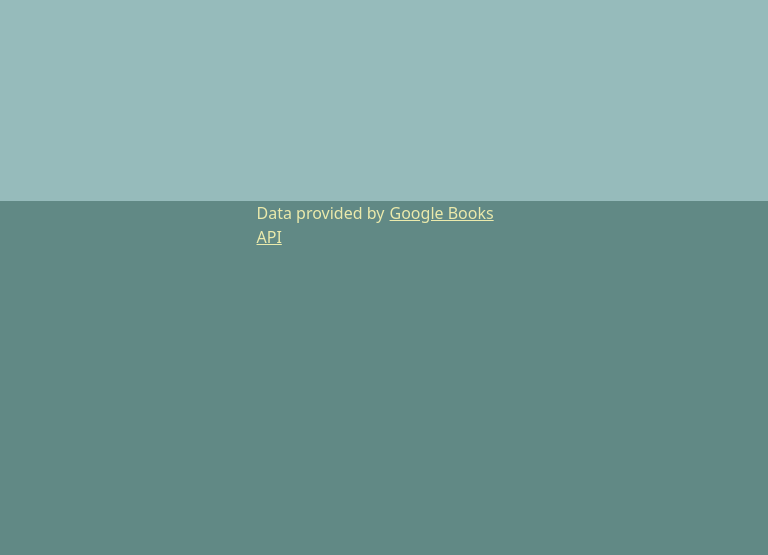
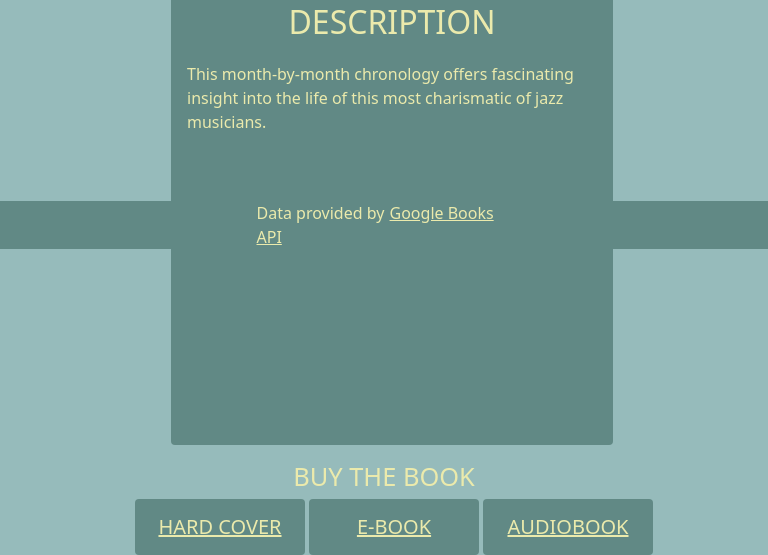
Before and after one commit to martex941/ReadRoll, a Flask app: page /book_view/2 in a window 768 px wide. Shown: the part 551-1106 px from the top of the page. Before the commit the page ends 796 px from the top, so only its background shows below. Run offline with Flask 3, Linux system fonts and the light colour scheme; the visitor is signed in with stand-in values (Sample User, id 1); data comes from the database, SQL or seed files in the repository; both versions use the stored data as it was after the commit.

Commit message:
13:11 08/05/23

```diff
--- a/templates/book_view.html
+++ b/templates/book_view.html
@@ -34,10 +34,14 @@
             width: 175px;
         }
 
-        #description .card-body {
+        #description .card-body, #book-info .card-body {
             overflow-y: auto;
             text-overflow: ellipsis;
             margin-top: -0.2rem;
+        }
+
+        #buy-section {
+            margin-top: 1rem;
         }
 
         img.card-body {
@@ -45,6 +49,10 @@
             margin-right: auto;
             height: 400px;
             width: 250px;
+        }
+
+        #row2 .card {
+            height: 100%;
         }
 
         #buttons .btn {
@@ -64,40 +72,79 @@
             width: 25%;
         }
 
+        /* Accommodating for various resolutions */
 
-        /* Accommodating for various resolutions */
         @media (max-width: 767px) {
+            #buy-section .card {
+                margin-bottom: 1rem;
+            }
+
             .row {
                 display: flex;
                 justify-content: center;
                 align-items: center;
             }
-
-            #about-book .card {
-                width: auto;
-            }
-
-            #about-book .col-md-4 {
-                margin-left: 1rem;
-                margin-right: 1rem;
-            }
         }
 
         @media (min-width: 768px) and (max-width: 991px) {
+            .nav-item {
+                padding: 0.5rem;
+            }
+
+            /* BUY SECTION */
+            #buy-section {
+                margin-bottom: -1rem;
+            }
+
+            #buy-section .card {
+                width: 170px;
+            }
+
+            #buy-section h2, a {
+                font-size: 20px;
+                margin: -0.5rem;
+            }
+
             /* ABOUT THE BOOK SECTION */
             #about-book .card {
-                width: 240px;
+                width: 260px;
+            }
+
+            #about-book .row {
+                display: flex;
+                justify-content: center;
             }
 
             #about-book .col-md-4 {
                 width: auto;
-                margin-left: -1rem;
-                margin-right: -1rem;
             }
 
             #about-book #book-cover {
                 max-width: fit-content;
-                max-height: 300px;
+                max-height: 400px;
+            }
+
+            #description.card {
+                width: 442px;
+                margin-left: 1rem;
+            }
+        }
+
+        @media (max-width: 1199px), (max-width: 1399px) {
+            /* BUY SECTION */
+            #buy-section {
+                margin-bottom: 0rem;
+            }
+
+            #buy-section h2 a {
+                font-size: 25px;
+                margin: -0.5rem;
+            }
+        }
+
+        @media (max-width: 1199px) {
+            #buy-section h2 a {
+                font-size: 20px;
             }
         }
 
@@ -148,6 +195,42 @@
 
             </div>
         </div>
+
+        <!-- "Buy the book" section -->
+        <div class="container" id="buy-section">
+            <h3 class="text-center">BUY THE BOOK</h3>
+            <div class="row justify-content-center" id="row2">
+
+                <!-- Amazon link to the papaerback and hardcover versions of the book -->
+                <div class="col-md-3">
+                    <div class="card border-0 mx-auto">
+                        <div id="hard-cover" class="card-body text-center">
+                            <h2 class="card-footer border-0"><a href="https://www.amazon.com/s?k={{ book_info.book_name|replace(' ', '+') }}&rh=n%3A283155%2Cn%3A%211000%2Cn%3A5&ref=nb_sb_noss" target="_blank">HARD COVER</a></h2>
+                        </div>
+                    </div>
+                </div>
+
+                <!-- Amazon link to the e-book version of the book -->
+                <div class="col-md-3">
+                    <div class="card border-0 mx-auto">
+                        <div id="e-book" class="card-body text-center">
+                            <h2 class="card-footer border-0"><a href="https://www.amazon.com/s?k={{ book_info.book_name|replace(' ', '+') }}&rh=n%3A283155%2Cn%3A%211000%2Cn%3A154606011&ref=nb_sb_noss" target="_blank">E-BOOK</a></h2>
+                        </div>
+                    </div>
+                </div>
+
+                <!-- Amazon link to the audiobook version of the book -->
+                <div class="col-md-3">
+                    <div class="card border-0 mx-auto">
+                        <div id="audiobook" class="card-body text-center">
+                            <h2 class="card-footer border-0"><a href="https://www.amazon.com/s?k={{ book_info.book_name|replace(' ', '+') }}&rh=n%3A283155%2Cn%3A%211000%2Cn%3A283155&ref=nb_sb_noss" target="_blank">AUDIOBOOK</a></h2>
+                        </div>
+                    </div>
+                </div>
+
+            </div>
+        </div>
+
     </div>
 
 {% endblock %}
```
Also changed, not shown: templates/rolled.html (+9 -2 lines), readroll.db, 2 other files.
